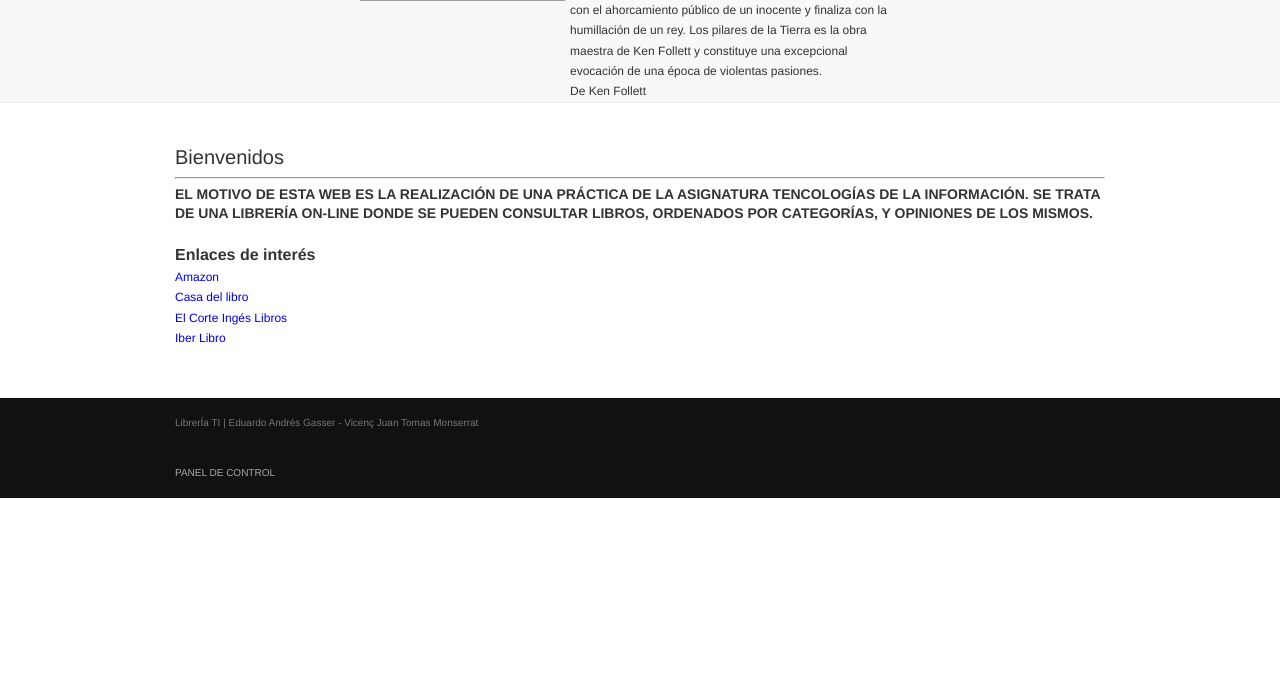
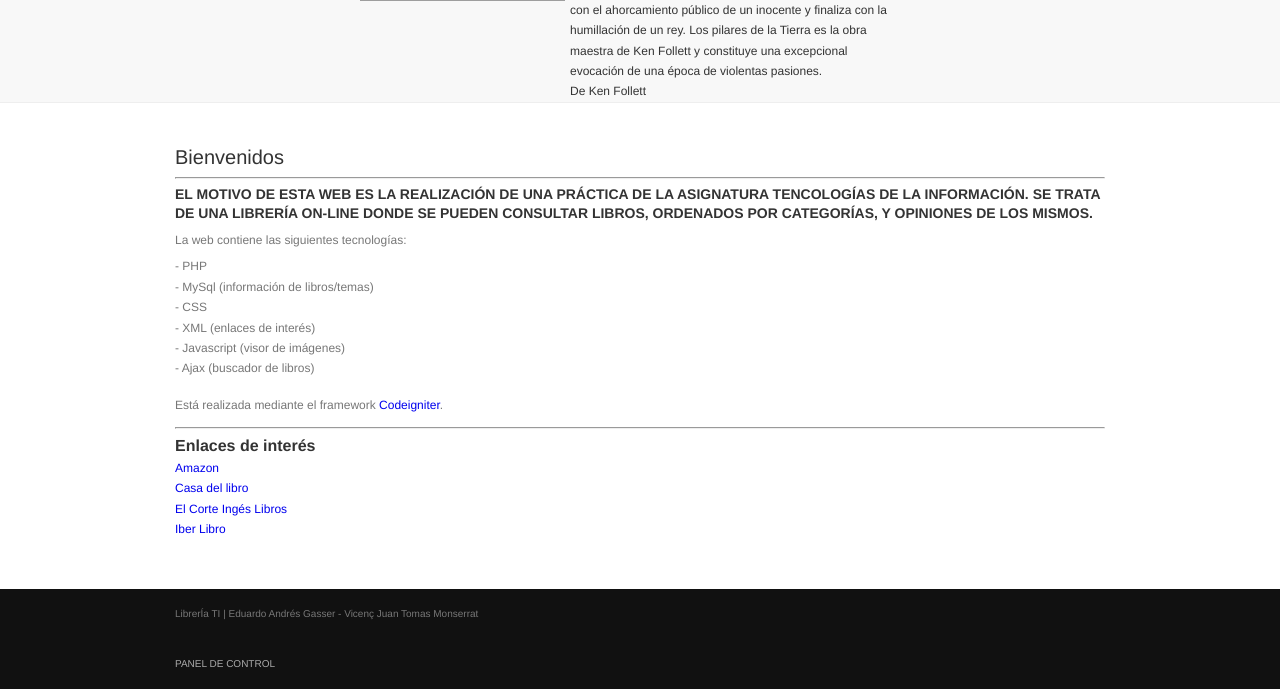
Before and after one commit to edugasser/TI, a CodeIgniter app: page /libros/ in a window 1280 px wide. Shown: the part 2245-2934 px from the top of the page. Before the commit the page ends 2743 px from the top, so only its background shows below. Run offline with CodeIgniter, Linux system fonts and the light colour scheme; data comes from the database, SQL or seed files in the repository; some libraries are stand-ins or nearby versions; grey boxes are pictures that could not be loaded.

Commit message:
texto página principal

```diff
--- a/application/views/home_view.php
+++ b/application/views/home_view.php
@@ -57,8 +57,17 @@
 	<h4>El motivo de esta web es la realización de una práctica de la asignatura Tencologías de la Información.
 		Se trata de una librería on-line donde se pueden consultar libros, ordenados por categorías, y opiniones de los mismos.
 	</h4>
-
-	<br>
+	<p>La web contiene las siguientes tecnologías:</p>
+	<ul>
+		<li>- PHP</li>
+		<li>- MySql (información de libros/temas)</li>
+		<li>- CSS</li>
+		<li>- XML (enlaces de interés)</li>
+		<li>- Javascript (visor de imágenes)</li>
+		<li>- Ajax (buscador de libros)</li>
+	</ul>
+	<p>Está realizada mediante el framework <a href="www.codeigniter.com">Codeigniter</a>. </p>
+	<hr>
 	<h3 class="widgettitle">Enlaces de interés</h3>
 	<ul>
 	<div id="enlaces"></div>
--- a/application/views/include/footer_view.php
+++ b/application/views/include/footer_view.php
@@ -4,6 +4,7 @@
 	<div class='container'>
 		<span >  Librer&Iacute;a TI | Eduardo Andrés Gasser - Vicen&ccedil; Juan Tomas Monserrat </span><br>
 		<span> <a href="<?php echo base_url();?>admin">PANEL DE CONTROL </a></span>
+
 	</div>
 </div>
 <!-- ####### END FOOTER CONTAINER ####### -->
```
